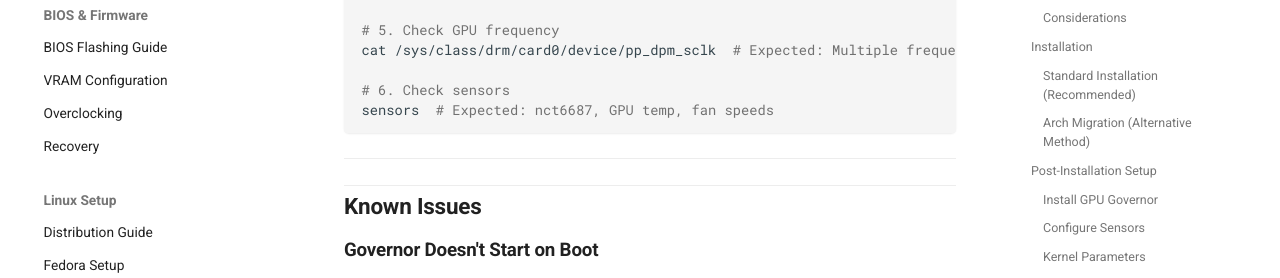
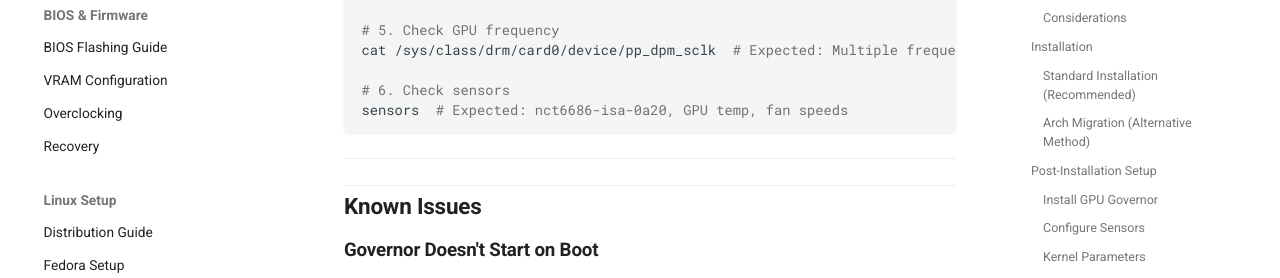
Before and after one commit to elektricM/amd-bc250-docs, an MkDocs documentation site: the page built from docs/linux/cachyos.md, in a window 1280 px wide and 900 px high, scrolled down 7154 px. Shown: the part 159-437 px from the top of the window. Built offline with MkDocs 1.6.1 and Material for MkDocs 9.7.7, drawn with Linux system fonts in a browser that asks for light colours; comment, search, counter and statistics services are not loaded; the version menu is left out.

Commit message:
fix(cachyos): correct expected sensor output in verification checklist

````diff
--- a/docs/linux/cachyos.md
+++ b/docs/linux/cachyos.md
@@ -348,7 +348,7 @@ systemctl status oberon-governor  # Expected: active (running)
 cat /sys/class/drm/card0/device/pp_dpm_sclk  # Expected: Multiple frequencies
 
 # 6. Check sensors
-sensors  # Expected: nct6687, GPU temp, fan speeds
+sensors  # Expected: nct6686-isa-0a20, GPU temp, fan speeds
 ```
 
 ---
````
